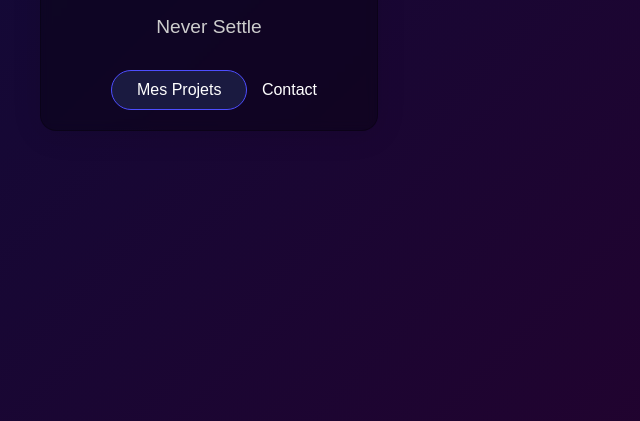
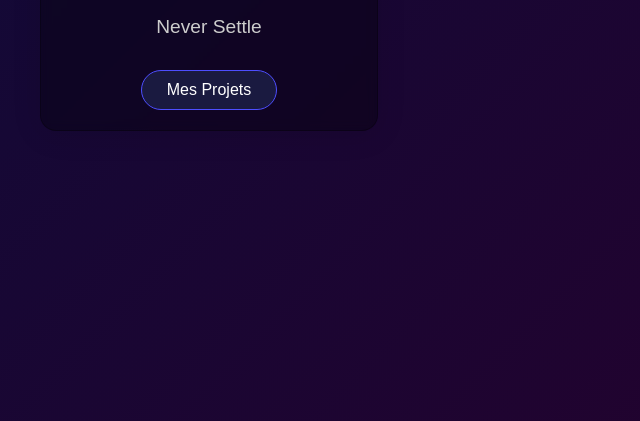
Before and after one commit to Xenox258/portfolio.github.io, a plain HTML site: page index.html in a window 1280 px wide. Shown: the part 379-800 px from the top of the page, without its empty margins (431-1071 px from the left). Drawn offline with Linux system fonts and the light colour scheme.

Commit message:
Update index.html

```diff
--- a/index.html
+++ b/index.html
@@ -13,7 +13,6 @@
             <p>Never Settle</p>
             <div class="buttons">
                 <button onclick="scrollToSection('projects')">Mes Projets</button>
-                <!button onclick="scrollToSection('contact')">Contact<!/button>
             </div>
         </div>
     </header>
```
